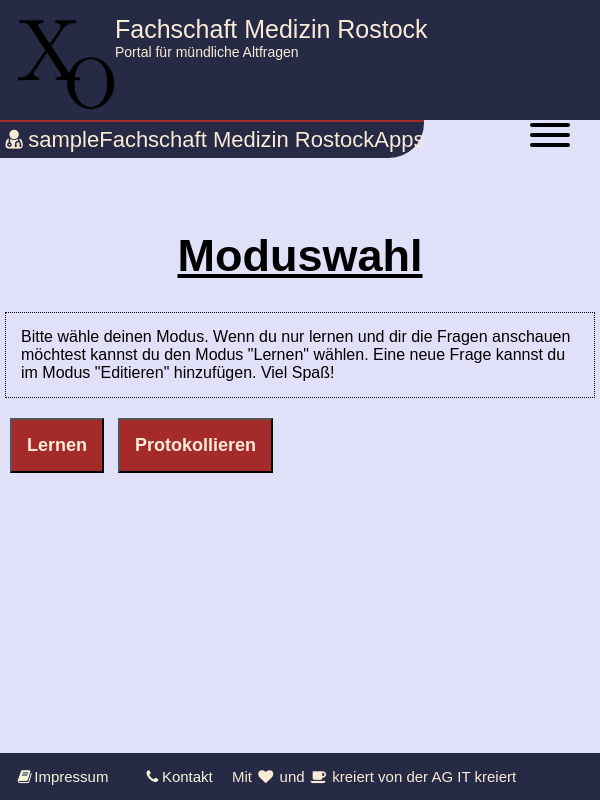
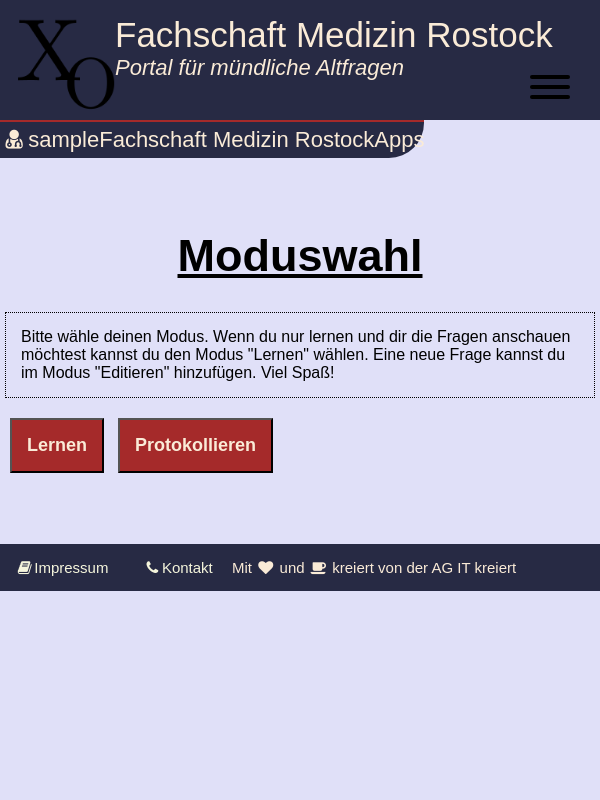
Before and after one commit to tk539/django-fsmedhro, a Django app: page /exoral/ in a window 600 px wide. Run offline with Django 3.2, Linux system fonts and the light colour scheme; the visitor is signed in with stand-in values (Sample User, id 1).

Commit message:
almost finished design

```diff
--- a/exoral/static/exoral/exoral.css
+++ b/exoral/static/exoral/exoral.css
@@ -31,7 +31,7 @@
 
 .frage .text{
 	display: flex;
-	margin: 15px 45px 0 0;
+	margin: 20px 45px 0 0;
 	font-size: 16px;
 }
 .frage .answer{
@@ -79,3 +79,8 @@
     background: #272a44;
 	font-size: 22px;
 }
+@media only screen and (max-width: 800px) {
+	.pdf{
+		visibility: hidden;
+	}
+}
--- a/exoral/templates/exoral/fragenliste.html
+++ b/exoral/templates/exoral/fragenliste.html
@@ -4,7 +4,7 @@
 
 {% block beschreibung %}
     Wir haben für das Testat: <b>{{ testat }}</b> bei <b>{{ pruefer }}</b> <b>{{ fragen.count }}</b> Fragen gefunden
-{% endblock %}
+{% endblock%} //PDF function
 
 {% block content %}
 
@@ -31,7 +31,7 @@
         {% endfor %}
     <h2><i class="fa fa-comments" aria-hidden="true"></i> Kommentare</h2>
         <section>
-            Wir haben für {{ pruefer }} {{ kommentare.count }} Kommentare gefunden. Diese Kommentare sind aus allen
+            Wir haben <b>für {{ pruefer }} {{ kommentare.count }} Kommentare</b> gefunden. Diese Kommentare sind aus allen
         Prüfungen bei {{ pruefer }} zusammengetragen.
             {% if modus == 'p' %}
                 Du kannst natürlich dem Prüfer auch einen Kommentar hinzufügen.
--- a/static/design/CSS.css
+++ b/static/design/CSS.css
@@ -32,6 +32,30 @@ header #name{
 header #explain{
     font-size: 25px;
 }
+@media only screen and (max-width: 600px){
+	header #explain{
+		font-size: 14px;
+	}
+	header #name{
+		font-size: 25px;
+	}
+    header{
+        border-bottom: 1px solid #E0E0F8;
+    }
+}
+@media only screen and (max-width: 800px) and (min-width: 600px){
+	header #explain{
+		font-size: 22px;
+		font-style: italic;
+	}
+	header #name{
+		font-size: 35px;
+	}
+    header{
+        border-bottom: 1px solid #E0E0F8;
+    }
+}
+
 /* --------------Menue-------------- */
 /*--Grosses Menue--*/
 @media only screen and (min-width:1200px){
@@ -125,11 +149,10 @@ header #explain{
 @media only screen and (max-width:600px){
 	#menue_button{
 		visibility: visible;
-		top:108px;
+		top:60px;
 		right: 50px;
 		float: right;
 		position: absolute;
-		z-index: 11;
 	}
 	nav{
 		display: block;
@@ -222,12 +245,6 @@ h3{
 	article{
 		padding: 0 5px 30px 5px;
         margin-bottom: 35px;
-	}
-	header #explain{
-		font-size: 14px;
-	}
-	header #name{
-		font-size: 25px;
 	}
 }
 section{
@@ -396,17 +413,19 @@ footer{
 	position: fixed;
 	width: 100%;
     margin-top: 35px;
+	border-top: 1px solid rgb(224, 224, 248);
 }
 @media only screen and (min-width:1200px){
 	footer{
 		margin-left: 250px;
 		position: fixed;
 		bottom: 0;
+		border-top: 2px solid #E0E0F8;
 	}
 }
 @media only screen and (max-width:1200px){
 	footer{
-		position: fixed;
+		position: relative;
 		width: 100%;
 		padding: 15px 0;
 		bottom: 0px;
--- a/templates/base.html
+++ b/templates/base.html
@@ -117,6 +117,7 @@
   hamburger.addEventListener("click", function() {
     // Toggle class "is-active"
     hamburger.classList.toggle("is-active");
+    scrollTo(0,0)
 
     var nav = document.querySelector("nav");
 
@@ -124,6 +125,8 @@
     nav.classList.toggle("is-active");
     // Do something else, like open/close menu
   });
+
+  //If Click on hamburger
 </script>
 
 </html>
```
Also changed, not shown: QuestionAir/migrations/0001_initial.py (added), QuestionAir/migrations/0002_auto_20170319_1629.py (added), QuestionAir/migrations/0003_auto_20170320_0852.py (added), QuestionAir/migrations/0004_auto_20170320_0856.py (added), exoral/migrations/0003_auto_20170317_1717.py (added), fsmedhrocore/migrations/0003_merge_20170222_1117.py (added).
